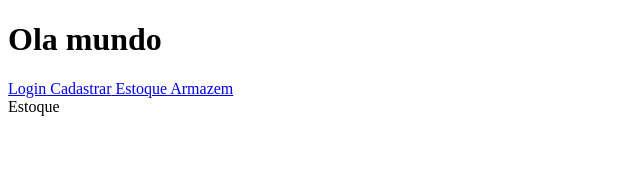
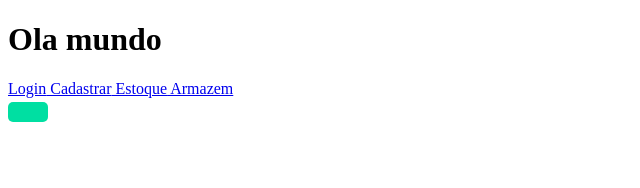
Before and after one commit to lucas-neuhaus/projeto-final, a React (Vite) app: page /Estoque in a window 1280 px wide. Shown: the top 188 px of the page, without its empty margins (0-640 px from the left). Built offline with nearby package versions, Linux system fonts and the light colour scheme.

Commit message:
cria componente botão e modifica a pasta home

```diff
--- a/src/App.jsx
+++ b/src/App.jsx
@@ -5,7 +5,7 @@ import Cadastrar from "./pages/Cadastrar";
 import Estoque from "./pages/Estoque";
 import Armazem from "./pages/Armazem";
 
-import Home from "./components/Home"
+import Home from "./components/home"
 
 
 
--- /dev/null
+++ b/src/components/Botao/botao.css
@@ -0,0 +1,13 @@
+.botao {
+    background-color: #00DFA2;
+    color: white;
+    padding: 10px 20px;
+    border: none;
+    border-radius: 5px;
+    cursor: pointer;
+    transition: background-color 0.3s ease;
+  }
+
+  .botao:hover {
+    background-color: #00E68A;
+  }
--- /dev/null
+++ b/src/components/Botao/index.jsx
@@ -0,0 +1,18 @@
+import "./botao.css";
+
+const Botao = (props) => {
+  return (
+    <button
+      onClick={props.aoClicar}
+      className="botao"
+      type={props.tipo}
+      style={{
+        backgroundColor: props.cor,
+      }}
+    >
+      {props.enviar}
+    </button>
+  );
+};
+
+export default Botao;
--- a/src/pages/Estoque/index.jsx
+++ b/src/pages/Estoque/index.jsx
@@ -1,7 +1,8 @@
 import React from 'react'
+import Botao from '../../components/Botao'
 
 export default function Estoque() {
   return (
-    <div>Estoque</div>
+    <div> <Botao> </Botao> </div>
   )
 }
```
